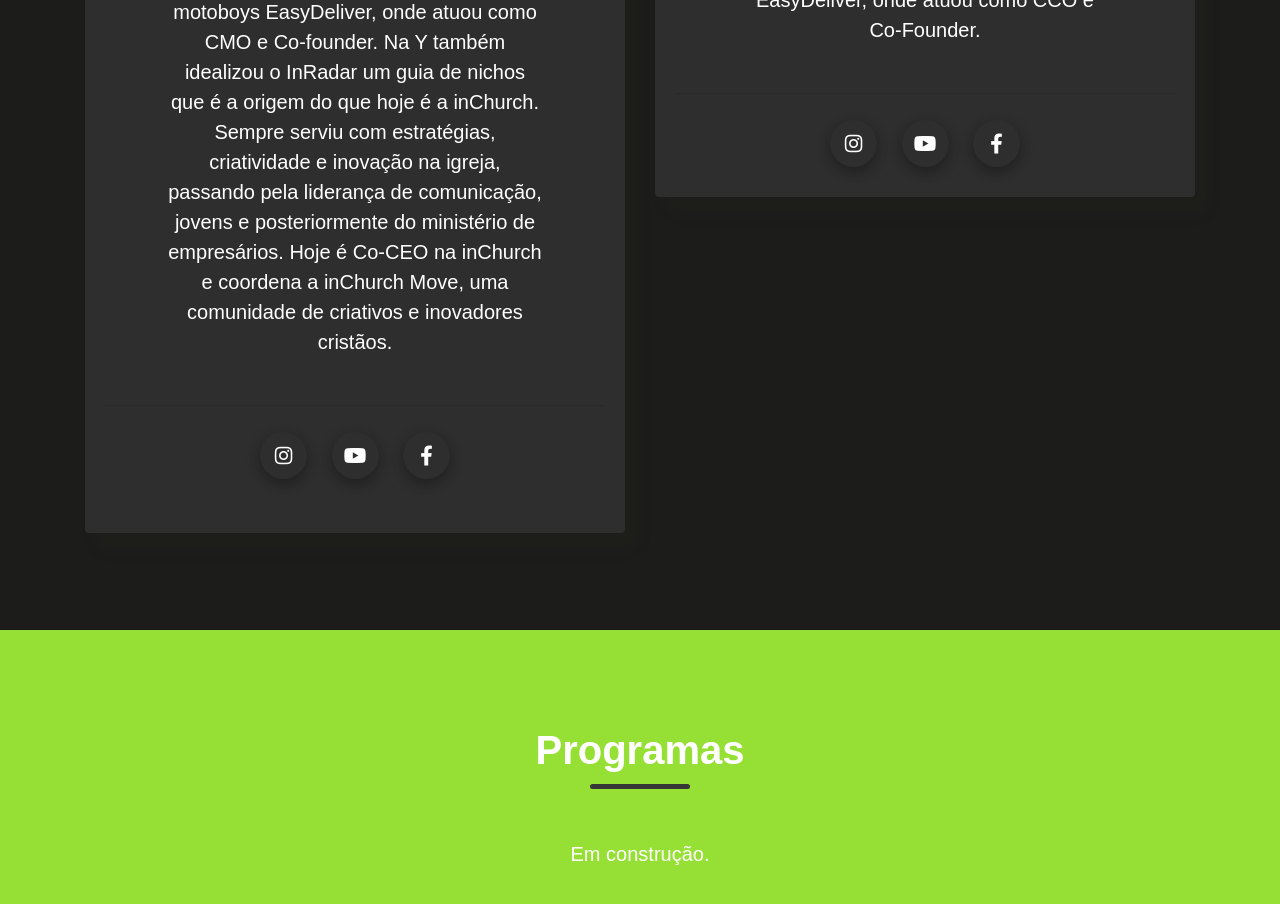
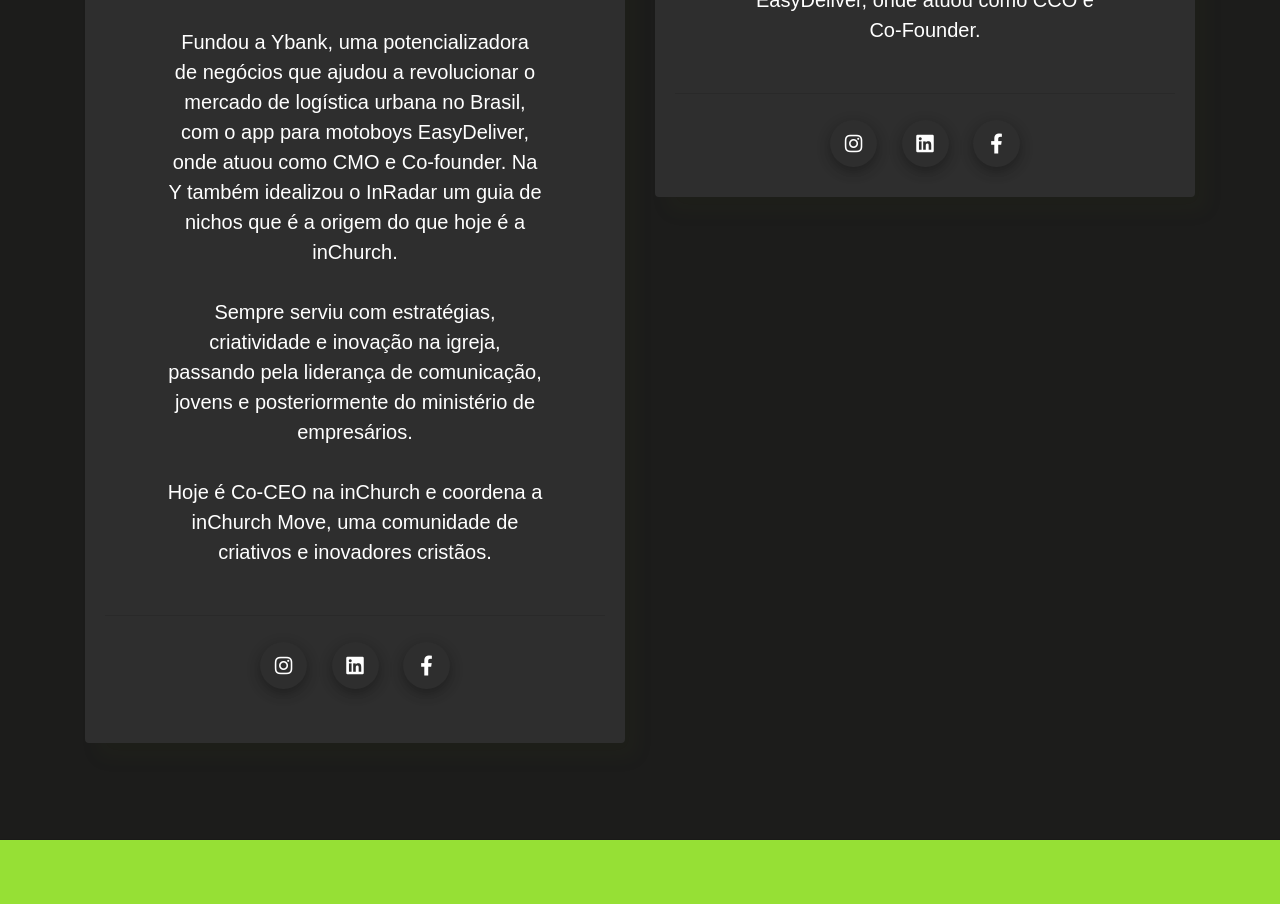
Before and after one commit to 3reis/inchurch-pages, a plain HTML site: page index.html in a window 1280 px wide. Shown: the part 2040-2944 px from the top of the page. Drawn offline with nearby package versions, Linux system fonts and the light colour scheme.

Commit message:
Update index.html

```diff
--- a/index.html
+++ b/index.html
@@ -113,19 +113,19 @@
                     <hr>
                     <!-- Quotation -->
                     <p class="text-center mb-5 mx-auto w-responsive lead"><i class="fas fa-quote-left"></i> Cristão de berço, criado no ambiente eclesiástico sob influência de seu avô Reverendo Presbiteriano e cercado de pastores e líderes na família. Com apenas 6 anos de idade trocou um brinquedo por uma bíblia e não esquece as palavras de seu avô orgulhoso com a atitude: "Esse é meu neto, já tem responsabilidade com a Palavra e com a Igreja do Senhor".
-
+<br><br>
 Aos 16 anos de idade assumiu a direção criativa da agência de marketing da família e aos 17 conquistou um prêmio de inovação com um projeto de inglês por SMS com a operadora Claro,  dando origem a negócios bilionários de idiomas por telefonia.
-
+<br><br>
 Atuou como conselheiro de comunicação e inovação no Núcleo de Governo Eletrônico do instituto Gênesis - PUC-Rio e no Marketing de grandes empresas como Bradesco, Unimed, Yásigi e também em agências cariocas.
-
+<br><br>
 Fundou a Ybank, uma potencializadora de negócios que ajudou a revolucionar o mercado de logística urbana no Brasil, com o app para motoboys EasyDeliver, onde atuou como CMO e Co-founder. Na Y também idealizou o InRadar um guia de nichos que é a origem do que hoje é a inChurch.
-
+<br><br>
 Sempre serviu com estratégias, criatividade e inovação na igreja, passando pela liderança de comunicação, jovens e posteriormente do ministério de empresários.
-
+<br><br>
 Hoje é Co-CEO na inChurch e coordena a inChurch Move, uma comunidade de criativos e inovadores cristãos.</p>
                     <hr>
                     <a href="https://www.instagram.com/sydney_inchurch" target="blank" type="button" class="btn-floating btn-small elegant-color waves-effect waves-light"><i class="fab fa-instagram"></i></a>
-                    <a href="https://www.youtube.com/user/inradar" target="blank" type="button" class="btn-floating btn-small elegant-color waves-effect waves-light"><i class="fab fa-youtube"></i></a>
+                    <a href="https://www.linkedin.com/in/sydney-de-menezes-439b7121/" target="blank" type="button" class="btn-floating btn-small elegant-color waves-effect waves-light"><i class="fab fa-linkedin"></i></a>
                     <a href="https://www.facebook.com/sydney.demenezes" target="blank" type="button" class="btn-floating btn-small elegant-color waves-effect waves-light"><i class="fab fa-facebook-f"></i></a>
                   </div>
 
@@ -164,7 +164,7 @@ Hoje é Co-CEO na inChurch e coordena a inChurch Move, uma comunidade de criativ
 
                     <hr>
                     <a href="https://www.instagram.com/pedroinchurch" target="blank" type="button" class="btn-floating btn-small elegant-color waves-effect waves-light"><i class="fab fa-instagram"></i></a>
-                    <a href="https://www.youtube.com/user/inradar" target="blank" type="button" class="btn-floating btn-small elegant-color waves-effect waves-light"><i class="fab fa-youtube"></i></a>
+                    <a href="https://www.linkedin.com/in/pedropsfranco/" target="blank" type="button" class="btn-floating btn-small elegant-color waves-effect waves-light"><i class="fab fa-linkedin"></i></a>
                     <a href="https://www.facebook.com/pedro.franco.963871" target="blank" type="button" class="btn-floating btn-small elegant-color waves-effect waves-light"><i class="fab fa-facebook-f"></i></a>
                   </div>
                 </div>
```
